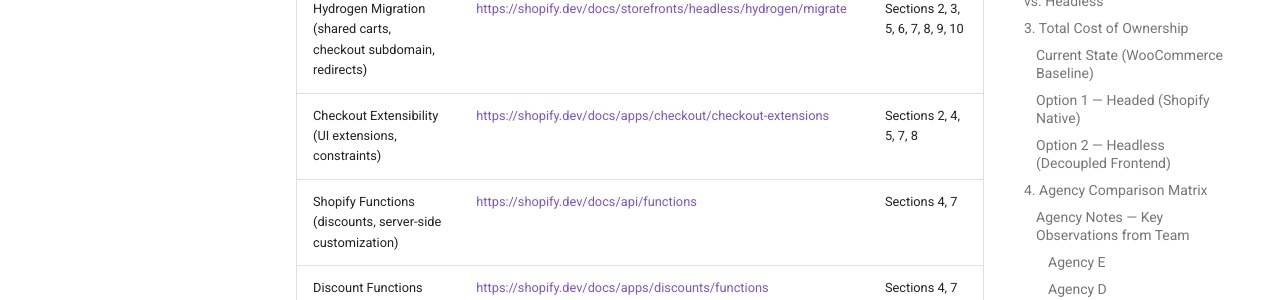
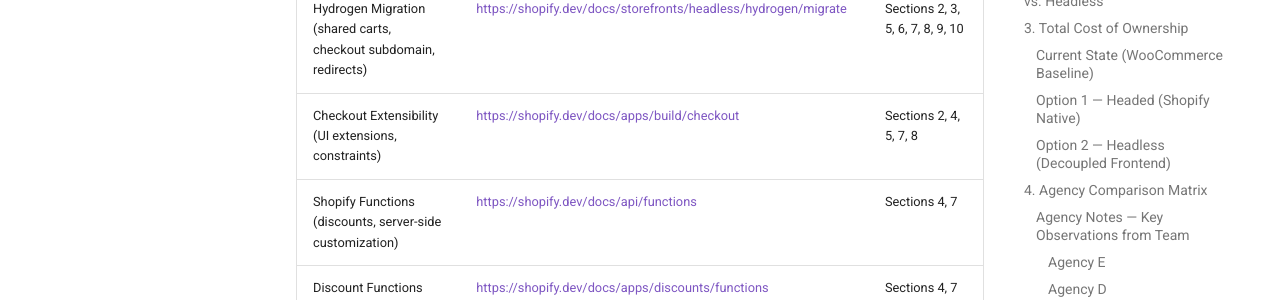
Before and after one commit to charanbobby/Shopify2026, an MkDocs documentation site: the page built from docs/decision-framework.md, in a window 1280 px wide and 900 px high, scrolled down 16806 px. Shown: the part 152-452 px from the top of the window. Built offline with MkDocs 1.6.1 and Material for MkDocs 9.7.7, drawn with Linux system fonts in a browser that asks for light colours; comment, search, counter and statistics services are not loaded; part of the change alters nothing that is shown.

Commit message:
Fix broken Checkout Extensibility doc URL across decision framework
Replace /docs/apps/checkout/checkout-extensions (404) with
/docs/apps/build/checkout — the correct Shopify docs path.
9 occurrences updated.

Co-Authored-By: Claude Opus 4.6 <noreply@anthropic.com>

```diff
--- a/docs/decision-framework.md
+++ b/docs/decision-framework.md
@@ -22,7 +22,7 @@ This page captures the key inputs needed to make a confident go/no-go decision o
 | Hard Launch Deadline | **August 31, 2026** |
 | Decision Made By | TBD |
 | Next Action | TBD |
-| Rationale | TBD — include links to key Shopify doc pages used to validate architecture assumptions (e.g., [OS2.0](https://shopify.dev/docs/storefronts/themes/os20), [Hydrogen migration](https://shopify.dev/docs/storefronts/headless/hydrogen/migrate), [Checkout Extensibility](https://shopify.dev/docs/apps/checkout/checkout-extensions)) |
+| Rationale | TBD — include links to key Shopify doc pages used to validate architecture assumptions (e.g., [OS2.0](https://shopify.dev/docs/storefronts/themes/os20), [Hydrogen migration](https://shopify.dev/docs/storefronts/headless/hydrogen/migrate), [Checkout Extensibility](https://shopify.dev/docs/apps/build/checkout)) |
 
 ---
 
@@ -38,10 +38,10 @@ This page captures the key inputs needed to make a confident go/no-go decision o
 | Total Cost — Year 1 | 15% | | | |
 | Total Cost — Year 3 | **5%** | | | Reduced weight — timeline risk outweighs long-run cost optimization at this stage |
 | Content & Design Flexibility | **10%** | | | OS2.0 JSON templates and sections provide significant headed flexibility. [[Ref](https://shopify.dev/docs/storefronts/themes/os20)] |
-| Checkout Ownership | **—** | | | **(New row — do not score yet; weight TBD.)** Checkout-adjacent work materially affects timeline and architecture. Checkout Extensibility provides headed customization points; headless requires checkout subdomain routing. [[Ref](https://shopify.dev/docs/apps/checkout/checkout-extensions)] [[Ref](https://shopify.dev/docs/storefronts/headless/hydrogen/migrate)] |
+| Checkout Ownership | **—** | | | **(New row — do not score yet; weight TBD.)** Checkout-adjacent work materially affects timeline and architecture. Checkout Extensibility provides headed customization points; headless requires checkout subdomain routing. [[Ref](https://shopify.dev/docs/apps/build/checkout)] [[Ref](https://shopify.dev/docs/storefronts/headless/hydrogen/migrate)] |
 | SEO Continuity Risk | 15% | | | Headed lower risk; redirect mapping and canonical strategy required either way. [[Ref](https://shopify.dev/docs/storefronts/headless/hydrogen/migrate)] |
 | Internal Team Capacity | 10% | | | Co-dev model directly mitigates capacity risk — agency handles architecture and complex integrations; internal team executes alongside |
-| Integration Complexity | 10% | | | Headless adds overhead on checkout-adjacent integrations (payments, GTM/conversion, upsells). [[Ref](https://shopify.dev/docs/apps/checkout/checkout-extensions)] |
+| Integration Complexity | 10% | | | Headless adds overhead on checkout-adjacent integrations (payments, GTM/conversion, upsells). [[Ref](https://shopify.dev/docs/apps/build/checkout)] |
 | Revenue Risk During Cutover | 5% | | | Shared carts support phased migration to reduce cutover risk. [[Ref](https://shopify.dev/docs/storefronts/headless/hydrogen/migrate)] |
 
 ---
@@ -104,7 +104,7 @@ This page captures the key inputs needed to make a confident go/no-go decision o
 >
 > **Engagement model selected: Co-development + Consultancy.** Given the Aug 31 hard deadline, the internal team will execute alongside the agency rather than waiting on agency-only delivery. Agencies without a viable co-dev or consulting track are effectively disqualified from solo-build consideration. Co-Development weight increased to 25% to reflect this.
 >
-> **Critique note:** Agency RFP should require demonstrated experience with specific Shopify capabilities: OS2.0 + Theme App Extensions [[Ref](https://shopify.dev/docs/storefronts/themes/os20)], Checkout Extensibility [[Ref](https://shopify.dev/docs/apps/checkout/checkout-extensions)], and Hydrogen/Oxygen [[Ref](https://shopify.dev/docs/storefronts/headless/hydrogen/migrate)]. Co-dev workstream should use Shopify recommended patterns (theme app extensions, app blocks) to avoid modifying theme code directly. [[Ref](https://shopify.dev/docs/apps/build/online-store/theme-app-extensions)]
+> **Critique note:** Agency RFP should require demonstrated experience with specific Shopify capabilities: OS2.0 + Theme App Extensions [[Ref](https://shopify.dev/docs/storefronts/themes/os20)], Checkout Extensibility [[Ref](https://shopify.dev/docs/apps/build/checkout)], and Hydrogen/Oxygen [[Ref](https://shopify.dev/docs/storefronts/headless/hydrogen/migrate)]. Co-dev workstream should use Shopify recommended patterns (theme app extensions, app blocks) to avoid modifying theme code directly. [[Ref](https://shopify.dev/docs/apps/build/online-store/theme-app-extensions)]
 
 | Criteria | Weight | Agency E | Agency D | Agency S | Self-Build (Internal) |
 | --- | --- | --- | --- | --- | --- |
@@ -123,7 +123,7 @@ This page captures the key inputs needed to make a confident go/no-go decision o
 
 - Recommended by Kavya; positioned as safe, proven Shopify Plus partner
 - Steers 99%+ of projects to headed — treats headless as edge case
-- Shopify is investing heavily in headed (Online Store 2.0 + Checkout Extensibility); Agency E aligned with that direction. [[Ref: OS2.0](https://shopify.dev/docs/storefronts/themes/os20)] [[Ref: Checkout Extensibility](https://shopify.dev/docs/apps/checkout/checkout-extensions)]
+- Shopify is investing heavily in headed (Online Store 2.0 + Checkout Extensibility); Agency E aligned with that direction. [[Ref: OS2.0](https://shopify.dev/docs/storefronts/themes/os20)] [[Ref: Checkout Extensibility](https://shopify.dev/docs/apps/build/checkout)]
 - Headless quoted at $250K+; team flags this may be over-estimated
 - Concerns: potential over-reliance on Shopify platform; AI tooling and advanced landing page/blog capabilities not confirmed; no impact on redundancy protocols
 - **Key open question before Apr 1: Does Agency E support a co-development / consultancy engagement model? This is now a qualifying criterion.**
@@ -171,7 +171,7 @@ This page captures the key inputs needed to make a confident go/no-go decision o
 >
 > **Headless architecture note:** All WooCommerce connector code (plugins, PHP hooks, webhooks) is WooCommerce-specific and cannot be reused on Shopify — every integration in this table must be rebuilt on Shopify's APIs/apps regardless of headed or headless architecture. [[Ref: Apps](https://shopify.dev/docs/apps)] [[Ref: Admin API](https://shopify.dev/docs/admin-api)] What is preserved across any migration path is vendor accounts, configurations, and business logic knowledge (Avalara nexus rules, Fulfil item catalog, Xero chart of accounts, etc.), which reduces ramp-up time but not rebuild effort. The real benefit of a phased headless approach is **risk mitigation, not cost savings**: shared carts and checkout routing allow WooCommerce to stay live during Phase 1 while Shopify connectors are built in parallel. [[Ref: Hydrogen migration — shared carts](https://shopify.dev/docs/storefronts/headless/hydrogen/migrate)] The integration rebuild happens in Phase 2 regardless.
 >
-> **Action required:** For each integration, validate the Shopify App Store listing and confirm migration effort with the vendor. Checkout-adjacent integrations are constrained by Shopify's hosted checkout; Checkout Extensibility provides extension points but not full checkout hosting in headless. [[Ref: Checkout Extensibility](https://shopify.dev/docs/apps/checkout/checkout-extensions)]
+> **Action required:** For each integration, validate the Shopify App Store listing and confirm migration effort with the vendor. Checkout-adjacent integrations are constrained by Shopify's hosted checkout; Checkout Extensibility provides extension points but not full checkout hosting in headless. [[Ref: Checkout Extensibility](https://shopify.dev/docs/apps/build/checkout)]
 
 | Integration | MVP Parity Required | Shopify Native Equivalent | Headed Effort | Headless Effort | Status |
 | --- | --- | --- | --- | --- | --- |
@@ -188,7 +188,7 @@ This page captures the key inputs needed to make a confident go/no-go decision o
 | Impact Radius | **Yes** | Custom Pixel / App | Medium | Medium | TBD |
 | RaveCapture / Review Platform | **Yes** | TBD (Judge.me / Junip options) | Medium | Medium | TBD |
 | Reputation (Review Aggregator) | **Yes** | Shopify App / webhook to Reputation | Low | Medium | TBD |
-| Affirm & PayPal Financing | **Yes** | Native payment methods — **confirm availability via Shopify Payments / third-party gateway docs** | Low | High (checkout ownership). [[Ref](https://shopify.dev/docs/apps/checkout/checkout-extensions)] | Affirm CA live |
+| Affirm & PayPal Financing | **Yes** | Native payment methods — **confirm availability via Shopify Payments / third-party gateway docs** | Low | High (checkout ownership). [[Ref](https://shopify.dev/docs/apps/build/checkout)] | Affirm CA live |
 | TrackShip | **Yes** | Native Shopify App | Low | Medium | TBD |
 | Google Merchant Center | **Yes** | Native Shopify Feed | Low | Medium | TBD |
 | Zowie Chatbot | **Yes** | TBD | Medium | Medium | TBD |
@@ -246,7 +246,7 @@ This page captures the key inputs needed to make a confident go/no-go decision o
 | Contract / SOW Signed | Apr 10, 2026 | | |
 | Development Kickoff | Apr 14, 2026 | | |
 | WooCommerce Contract Expiry | TBD | | Confirm with hosting/plugin vendors |
-| Checkout Extensibility / Payment Validation | Jun 30, 2026 | | **(New milestone)** Validate checkout customizations and payment provider integrations before UAT. [[Ref](https://shopify.dev/docs/apps/checkout/checkout-extensions)] |
+| Checkout Extensibility / Payment Validation | Jun 30, 2026 | | **(New milestone)** Validate checkout customizations and payment provider integrations before UAT. [[Ref](https://shopify.dev/docs/apps/build/checkout)] |
 | UAT / Staging Launch | Jul 14, 2026 | | 6-week UAT window; acceptance requires: full redirect map passing, CWV benchmarks met, integration smoke tests, and checkout dry-run. [[Ref](https://shopify.dev/docs/storefronts/headless/hydrogen/migrate)] |
 | Data Migration Cutover | Aug 18, 2026 | | Dry-run at least once before this |
 | Staff Training Completed | Aug 24, 2026 | | CS, ops, marketing teams |
@@ -313,7 +313,7 @@ This page captures the key inputs needed to make a confident go/no-go decision o
 | OS2.0 (themes, JSON templates, sections) | <https://shopify.dev/docs/storefronts/themes/os20> | Sections 2, 4, 6, 10 |
 | Theme App Extensions (app blocks) | <https://shopify.dev/docs/apps/build/online-store/theme-app-extensions> | Sections 2, 3, 4, 6 |
 | Hydrogen Migration (shared carts, checkout subdomain, redirects) | <https://shopify.dev/docs/storefronts/headless/hydrogen/migrate> | Sections 2, 3, 5, 6, 7, 8, 9, 10 |
-| Checkout Extensibility (UI extensions, constraints) | <https://shopify.dev/docs/apps/checkout/checkout-extensions> | Sections 2, 4, 5, 7, 8 |
+| Checkout Extensibility (UI extensions, constraints) | <https://shopify.dev/docs/apps/build/checkout> | Sections 2, 4, 5, 7, 8 |
 | Shopify Functions (discounts, server-side customization) | <https://shopify.dev/docs/api/functions> | Sections 4, 7 |
 | Discount Functions | <https://shopify.dev/docs/apps/discounts/functions> | Sections 4, 7 |
 | Admin API | <https://shopify.dev/docs/admin-api> | Sections 5, 10 |
```
